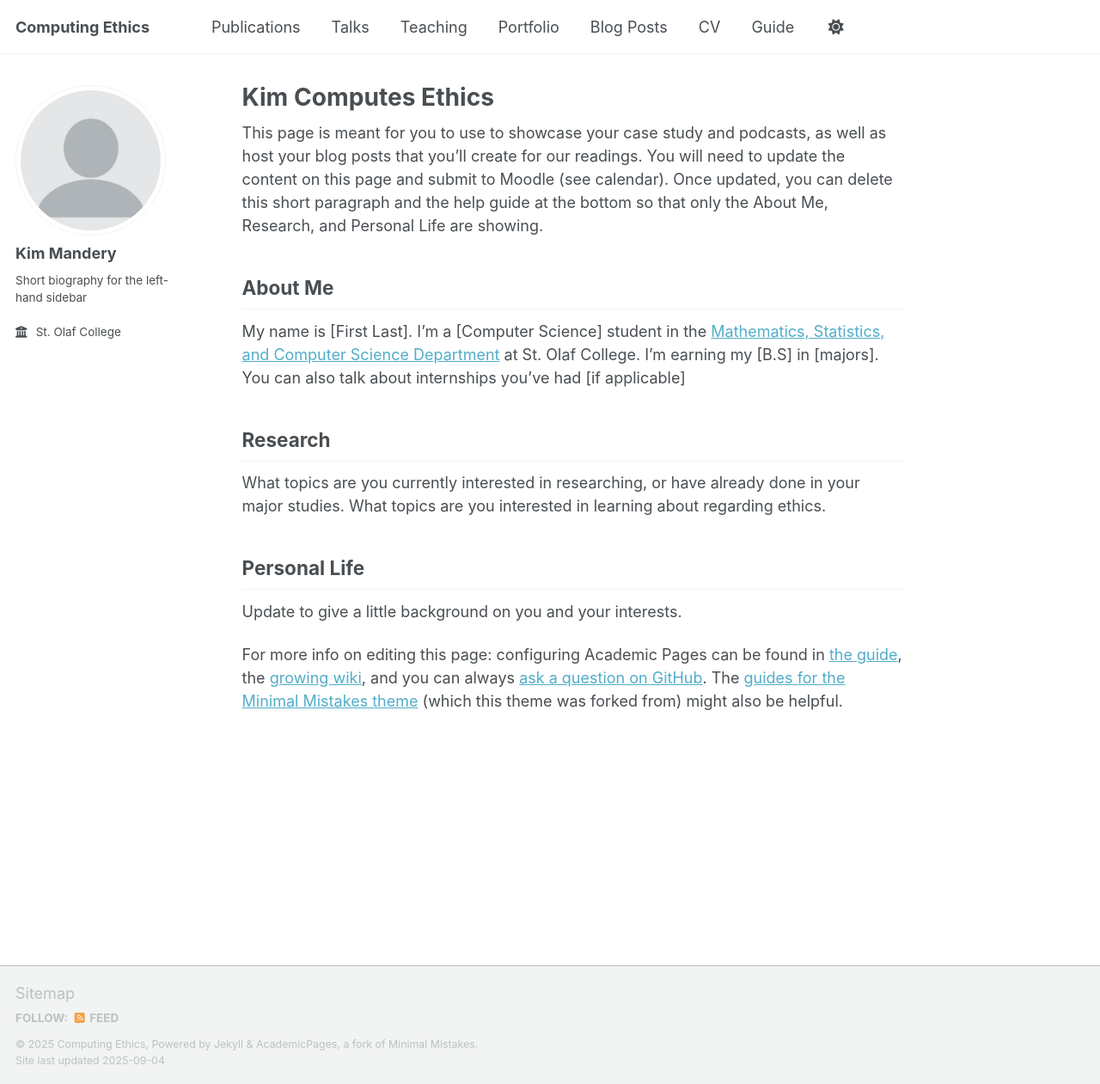
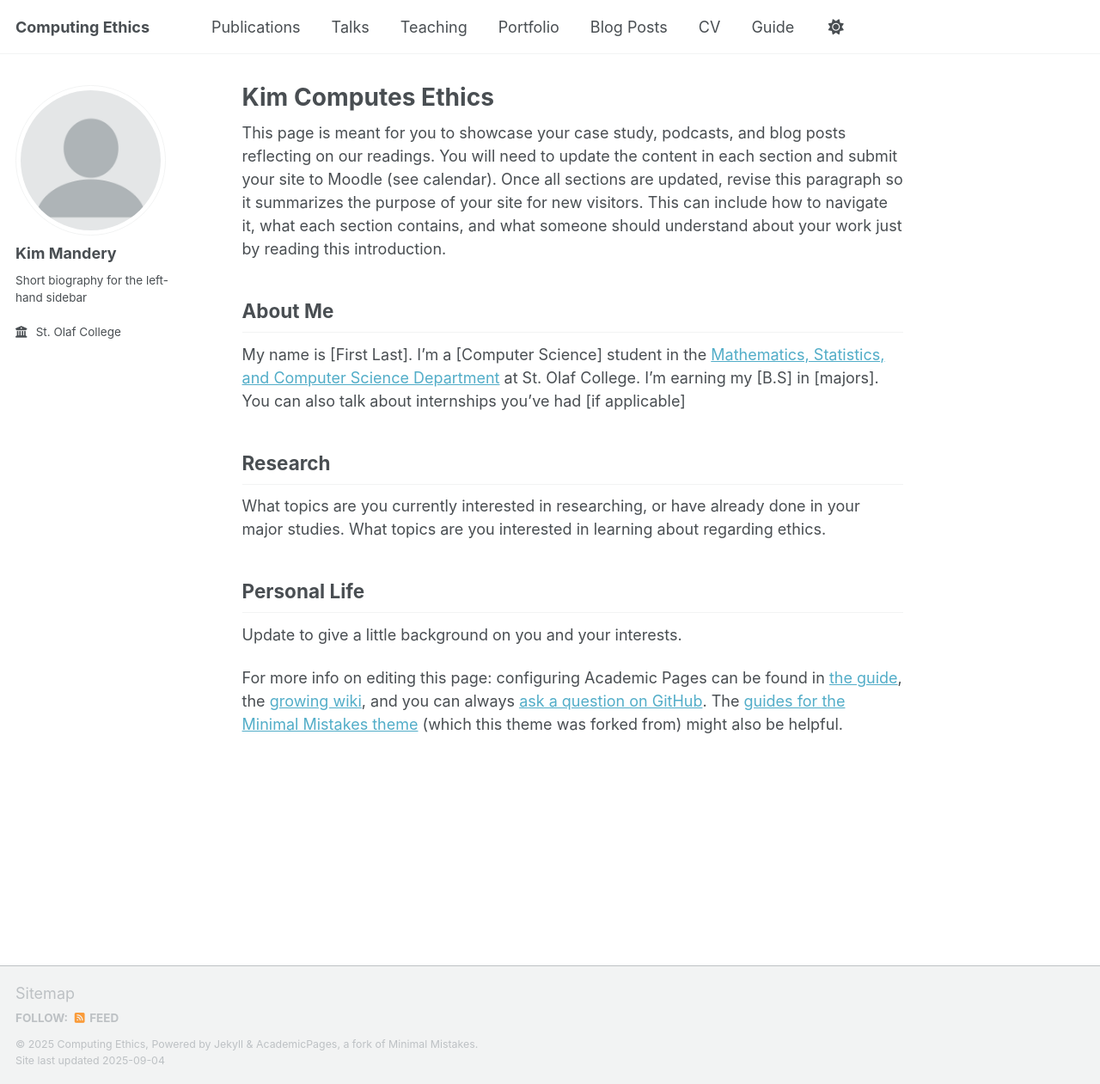
Before and after one commit to kahise1/ethics_fall2025, a Jekyll site: the page built from _pages/about.md, in a window 1280 px wide and 1261 px high. Shown: the whole window at 86% size. Built offline with Jekyll 4.4.1, drawn with Linux system fonts in a browser that asks for light colours; a script that is not in the unit is left out.

Commit message:
updated directions

```diff
--- a/_pages/about.md
+++ b/_pages/about.md
@@ -7,7 +7,7 @@ redirect_from:
   - /about.html
 ---
 
-This page is meant for you to use to showcase your case study and podcasts, as well as host your blog posts that you'll create for our readings. You will need to update the content on this page and submit to Moodle (see calendar). Once updated, you can delete this short paragraph and the help guide at the bottom so that only the About Me, Research, and Personal Life are showing.
+This page is meant for you to showcase your case study, podcasts, and blog posts reflecting on our readings. You will need to update the content in each section and submit your site to Moodle (see calendar). Once all sections are updated, revise this paragraph so it summarizes the purpose of your site for new visitors. This can include how to navigate it, what each section contains, and what someone should understand about your work just by reading this introduction.
 
 
 About Me
```
